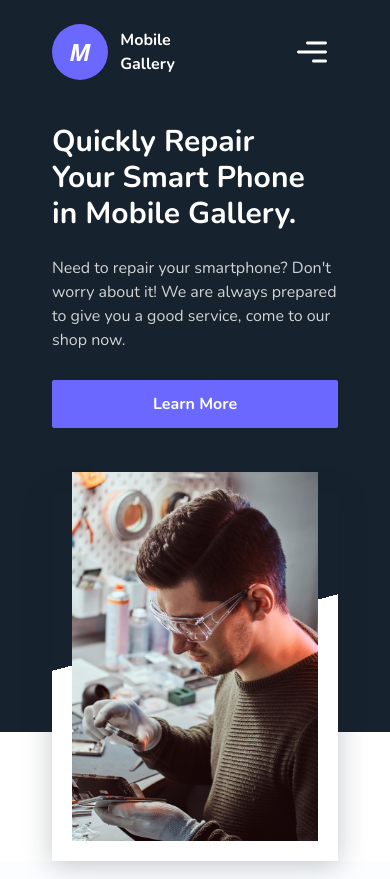
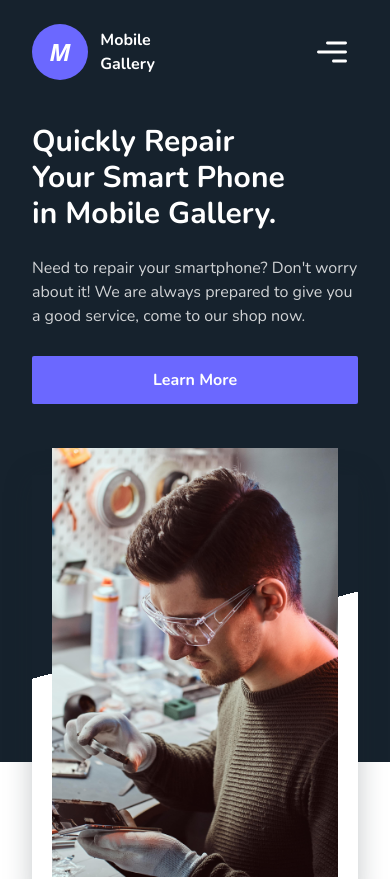
Before and after one commit to firasel/Mobile-Gallery, a React (Vite) app: page / in a window 390 px wide. Shown: the top 879 px of the page. Built offline with nearby package versions, Linux system fonts and the light colour scheme.

Commit message:
Remove extra padding from header section

```diff
--- a/src/Components/Header/Header.jsx
+++ b/src/Components/Header/Header.jsx
@@ -5,7 +5,7 @@ import './Header.css';
 
 const Header = () => {
   return (
-    <div className="headerBg px-5 sm:px-0">
+    <div className="headerBg">
       <Navbar />
       <Hero />
     </div>
```
